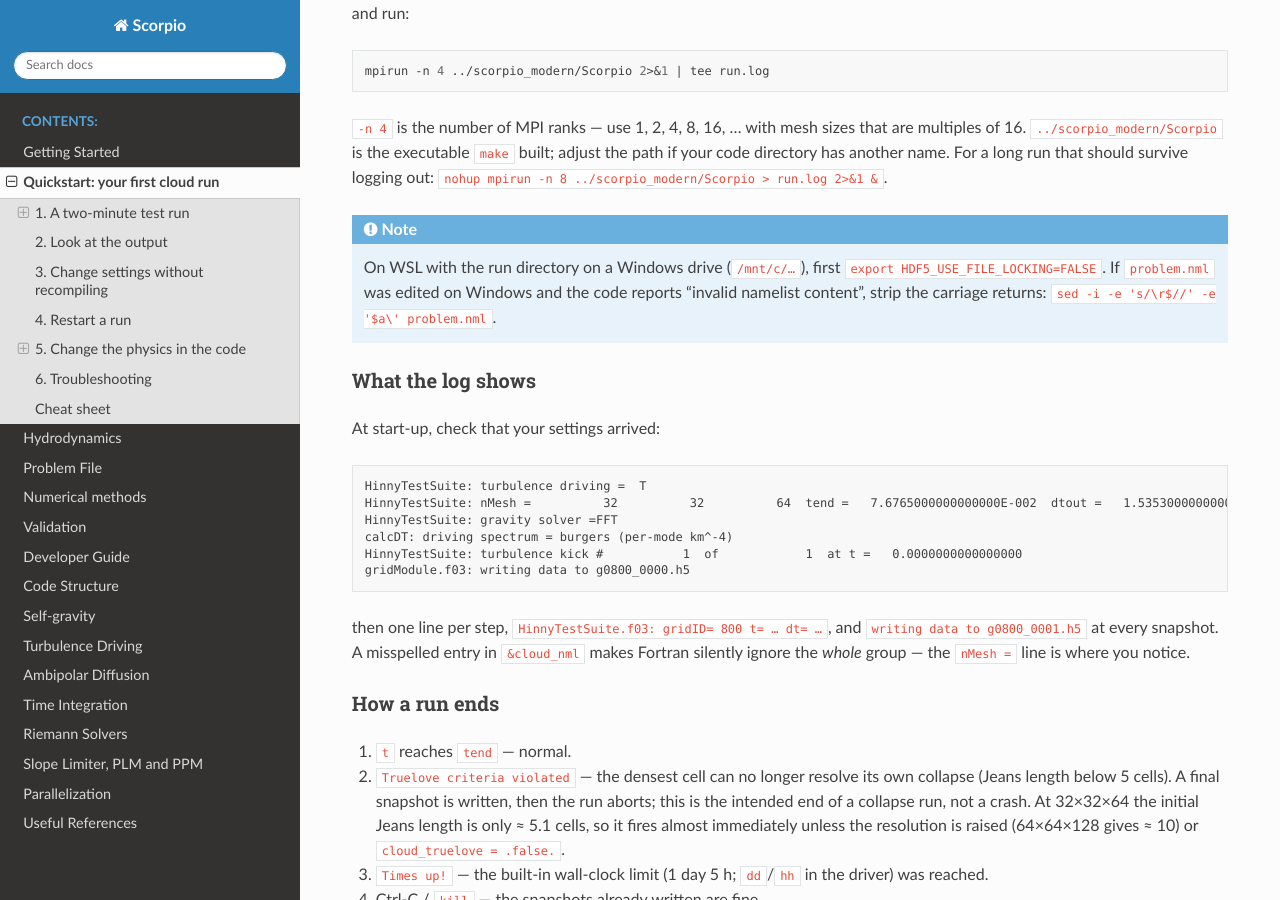
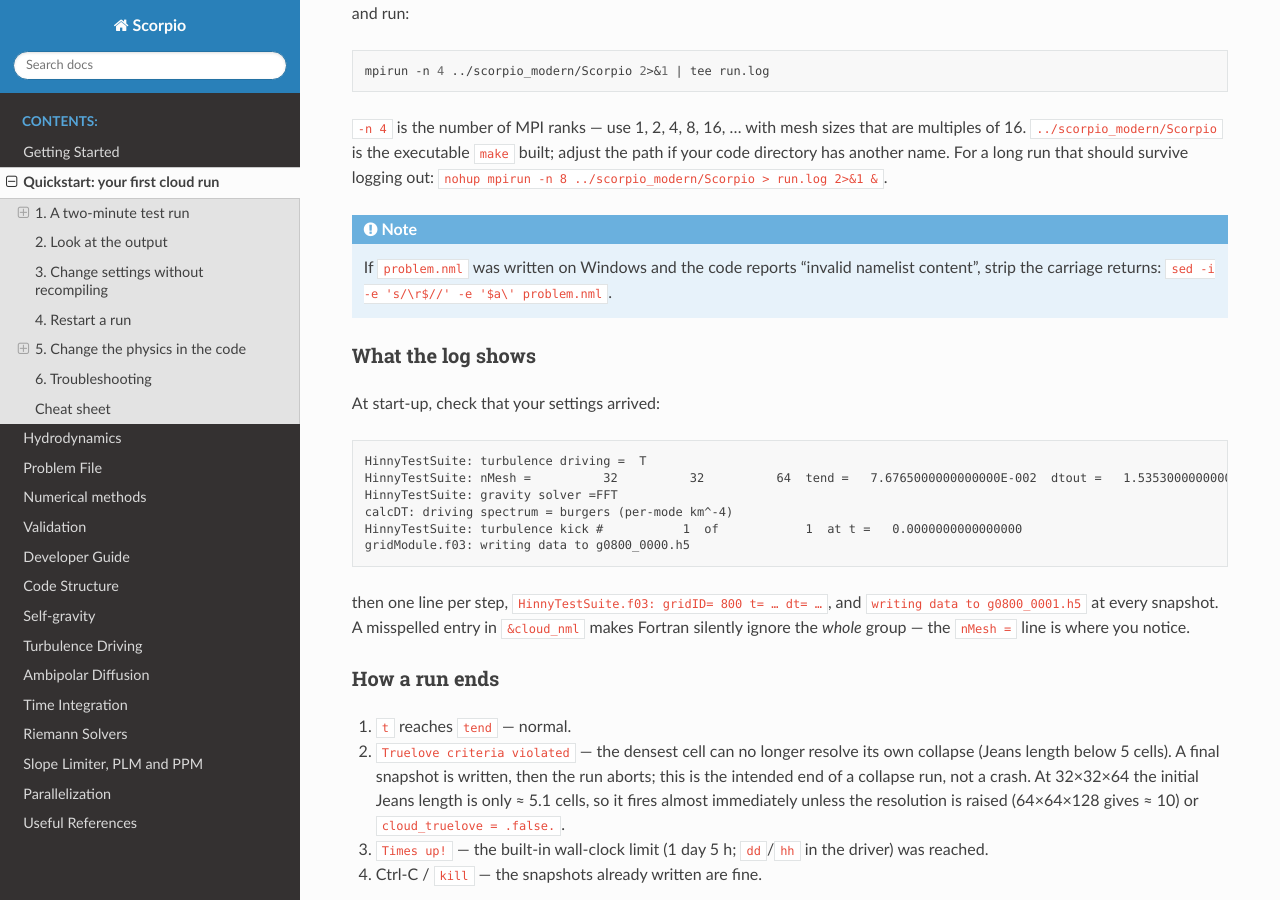
Before and after one commit to holam1hk/Scorpio-Docs, a Sphinx documentation site: the page built from docs/source/quickstart.rst, in a window 1280 px wide and 900 px high, scrolled down 859 px. Built offline with Sphinx 7.4.7 and the Read the Docs theme 3.1.0, drawn with Linux system fonts in a browser that asks for light colours; some of the changed text lies outside the part shown.

Commit message:
Drop the WSL HDF5_USE_FILE_LOCKING workaround from the pages
Runs happen on Linux, so the /mnt file-locking note was noise on three
pages: the Getting Started and Quickstart notes, the Quickstart
troubleshooting row and cheat sheet, and the Parallelization running
section. The CRLF hint for problem.nml stays (the file is often written on
Windows), and the developer guide keeps "Ubuntu / WSL" as an install target.

Co-Authored-By: Claude Opus 5 <noreply@anthropic.com>

```diff
--- a/docs/source/getting_started.rst
+++ b/docs/source/getting_started.rst
@@ -74,10 +74,8 @@ long run that should survive logging out:
 ``nohup mpirun -n 8 ./Scorpio > run.log 2>&1 &``.
 
 .. note::
-   On WSL, when the run directory is on a Windows drive (``/mnt/c/…``),
-   ``export HDF5_USE_FILE_LOCKING=FALSE`` first, otherwise the parallel HDF5
-   writes fail. If ``problem.nml`` was edited on Windows, strip the carriage
-   returns (``sed -i -e 's/\r$//' -e '$a\' problem.nml``).
+   If ``problem.nml`` was written on Windows, strip the carriage returns
+   before running: ``sed -i -e 's/\r$//' -e '$a\' problem.nml``.
 
 Output
 ======
--- a/docs/source/parallelization.rst
+++ b/docs/source/parallelization.rst
@@ -143,6 +143,6 @@ Running
    mpirun -n 8 ./Scorpio            # in the directory that holds problem.nml
    MPIRUN=srun ./validation/validate.sh   # the validation scripts honour MPIRUN
 
-Use 1, 2, 4, 8, 16, … ranks and mesh sizes that are multiples of 16; on a
-Windows/WSL mount export ``HDF5_USE_FILE_LOCKING=FALSE``. Hybrid MPI+OpenMP
-is not implemented; on nodes with many cores flat MPI is the intended mode.
+Use 1, 2, 4, 8, 16, … ranks and mesh sizes that are multiples of 16.
+Hybrid MPI+OpenMP is not implemented; on nodes with many cores flat MPI is
+the intended mode.
--- a/docs/source/quickstart.rst
+++ b/docs/source/quickstart.rst
@@ -63,10 +63,9 @@ a long run that should survive logging out:
 ``nohup mpirun -n 8 ../scorpio_modern/Scorpio > run.log 2>&1 &``.
 
 .. note::
-   On WSL with the run directory on a Windows drive (``/mnt/c/…``), first
-   ``export HDF5_USE_FILE_LOCKING=FALSE``. If ``problem.nml`` was edited on
-   Windows and the code reports "invalid namelist content", strip the
-   carriage returns: ``sed -i -e 's/\r$//' -e '$a\' problem.nml``.
+   If ``problem.nml`` was written on Windows and the code reports "invalid
+   namelist content", strip the carriage returns:
+   ``sed -i -e 's/\r$//' -e '$a\' problem.nml``.
 
 What the log shows
 ------------------
@@ -387,8 +386,6 @@ start with ``!``. ``git diff src/hinnyCloud.f03`` shows what you changed.
      - expected at 32×32×64; raise the resolution or set ``cloud_truelove = .false.`` for tests
    * - ``Times up!``
      - the 29-hour wall-clock limit; restart from the last snapshot
-   * - HDF5 write errors on WSL
-     - ``export HDF5_USE_FILE_LOCKING=FALSE`` on ``/mnt/…``
    * - the run got much slower after a mesh change
      - cost ∝ cells × steps and the step shrinks with the cell size: 2× resolution ≈ 16× the time
    * - ``dt`` shrinks towards zero
@@ -406,7 +403,6 @@ Cheat sheet
 
    # a run directory next to the code directory, with its own problem.nml
    cd .. && mkdir exp1 && cd exp1
-   export HDF5_USE_FILE_LOCKING=FALSE          # WSL on /mnt only
    mpirun -n 4 ../scorpio_modern/Scorpio 2>&1 | tee run.log
 
    # watch
```
